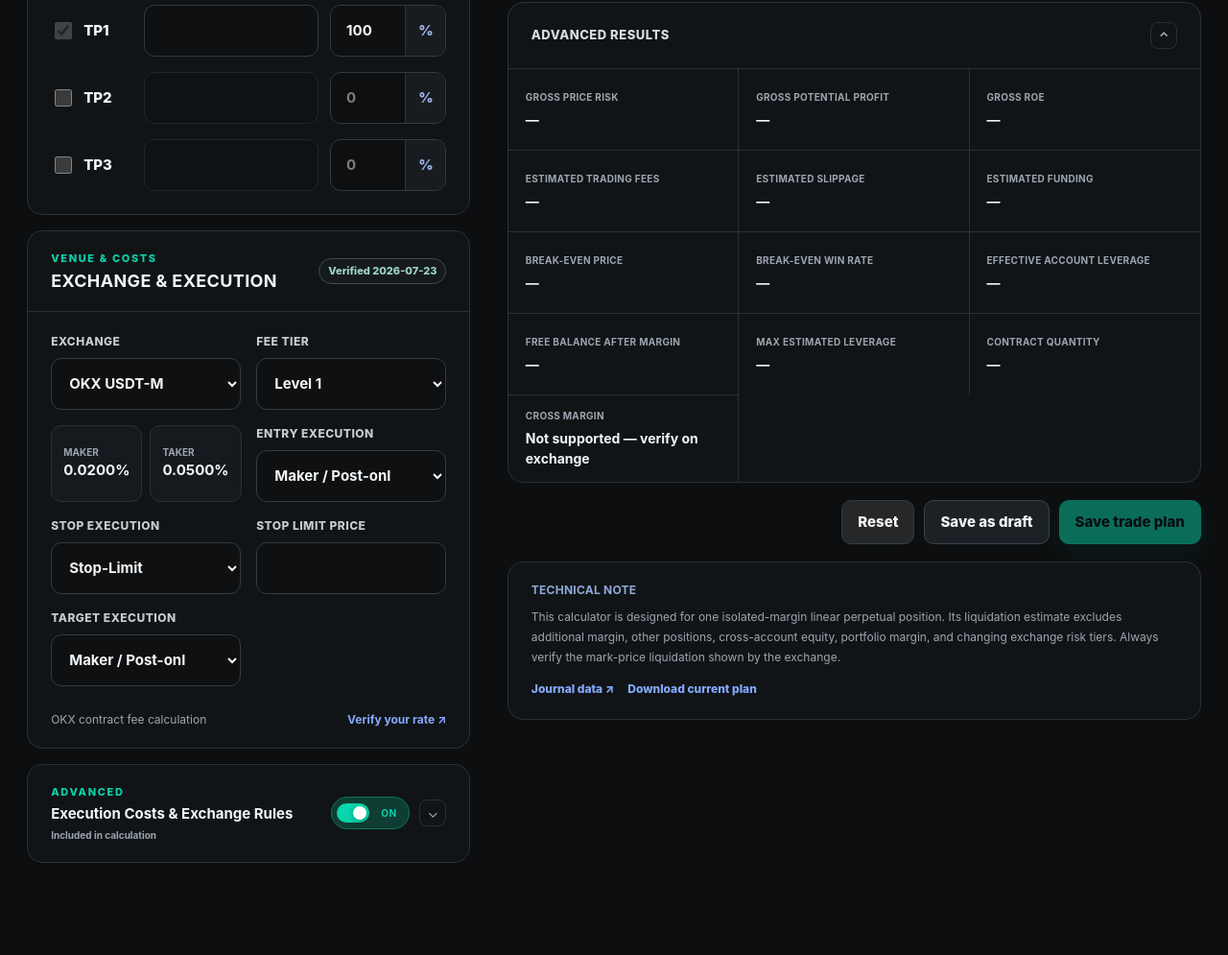
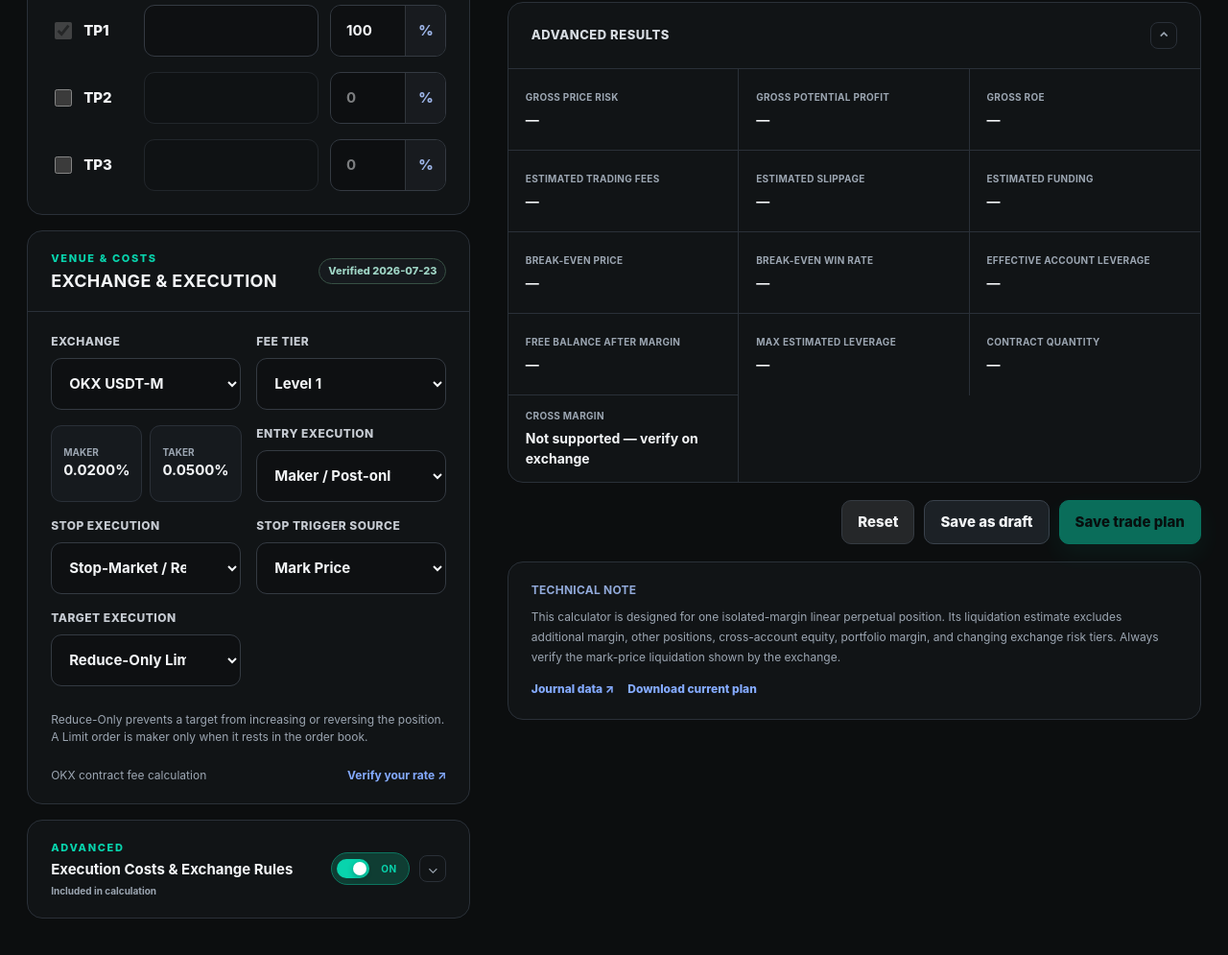
Before and after one commit to ridelrival/crypto-futures-trademath-pro, a website: page index.html in a window 1280 px wide. Shown: the part 787-1782 px from the top of the page at 96% size. Before the commit the page ends 1742 px from the top, so only its background shows below. Drawn offline with Linux system fonts and the light colour scheme.

Commit message:
Default to Post-Only entry, Reduce-Only TP, and Mark Stop-Market

```diff
--- a/app.js
+++ b/app.js
@@ -31,6 +31,7 @@
     takerFee: $("takerFee"),
     entryExecution: $("entryExecution"),
     stopExecution: $("stopExecution"),
+    stopTriggerSource: $("stopTriggerSource"),
     targetExecution: $("targetExecution"),
     entrySlippage: $("entrySlippage"),
     stopSlippage: $("stopSlippage"),
@@ -521,6 +522,7 @@
       entryPrice: numeric(elements.entryPrice.value),
       stopLoss: numeric(elements.stopLoss.value),
       stopOrderType: elements.stopExecution.value,
+      stopTriggerSource: elements.stopTriggerSource.value,
       stopLimitPrice: numeric(elements.stopLimitPrice.value),
       advancedEnabled,
       specsVerified: specsVerifiedForCalculation(),
--- a/i18n.js
+++ b/i18n.js
@@ -34,8 +34,15 @@
     takerRecommended: "Taker / Recommended",
     stopMarketRecommended: "Stop-Market / Recommended",
     stopLimit: "Stop-Limit",
+    stopTriggerSource: "Stop trigger source",
+    markPrice: "Mark Price",
+    lastPrice: "Last Price",
+    indexPrice: "Index Price",
     stopLimitPrice: "Stop limit price",
     targetExecution: "Target execution",
+    targetReduceOnlyLimit: "Reduce-Only Limit / Maker estimate",
+    targetReduceOnlyMarket: "Reduce-Only Market / Taker",
+    executionHelper: "Reduce-Only prevents a target from increasing or reversing the position. A Limit order is maker only when it rests in the order book.",
     makerFee: "Maker fee",
     takerFee: "Taker fee",
     verifyRate: "Verify your rate",
@@ -263,8 +270,15 @@
     takerRecommended: "Taker / Disarankan",
     stopMarketRecommended: "Stop-Market / Disarankan",
     stopLimit: "Stop-Limit",
+    stopTriggerSource: "Sumber trigger stop",
+    markPrice: "Mark Price",
+    lastPrice: "Last Price",
+    indexPrice: "Index Price",
     stopLimitPrice: "Harga limit stop",
     targetExecution: "Eksekusi target",
+    targetReduceOnlyLimit: "Reduce-Only Limit / Estimasi maker",
+    targetReduceOnlyMarket: "Reduce-Only Market / Taker",
+    executionHelper: "Reduce-Only mencegah target menambah atau membalik posisi. Limit order hanya menjadi maker ketika menunggu di order book.",
     makerFee: "Fee maker",
     takerFee: "Fee taker",
     verifyRate: "Verifikasi tarif Anda",
@@ -492,8 +506,15 @@
     takerRecommended: "テイカー / 推奨",
     stopMarketRecommended: "ストップ成行 / 推奨",
     stopLimit: "ストップ指値",
+    stopTriggerSource: "ストップのトリガー価格",
+    markPrice: "マーク価格",
+    lastPrice: "最終価格",
+    indexPrice: "インデックス価格",
     stopLimitPrice: "ストップ指値価格",
     targetExecution: "利確約定",
+    targetReduceOnlyLimit: "Reduce-Only 指値 / メイカー見積り",
+    targetReduceOnlyMarket: "Reduce-Only 成行 / テイカー",
+    executionHelper: "Reduce-Only はターゲットによるポジションの増加や反転を防ぎます。指値注文は板に残った場合のみメイカーになります。",
     makerFee: "メイカー手数料",
     takerFee: "テイカー手数料",
     verifyRate: "実際の料率を確認",
--- a/index.html
+++ b/index.html
@@ -254,12 +254,21 @@
               <label class="field">
                 <span data-i18n="stopExecution">Stop execution</span>
                 <select id="stopExecution" name="stopExecution">
-                  <option value="stop-market" data-i18n="stopMarketRecommended">Stop-Market / Recommended</option>
-                  <option value="stop-limit" data-i18n="stopLimit" selected>Stop-Limit</option>
+                  <option value="stop-market" data-i18n="stopMarketRecommended" selected>Stop-Market / Recommended</option>
+                  <option value="stop-limit" data-i18n="stopLimit">Stop-Limit</option>
                 </select>
               </label>
 
-              <label id="stopLimitField" class="field">
+              <label class="field">
+                <span data-i18n="stopTriggerSource">Stop trigger source</span>
+                <select id="stopTriggerSource" name="stopTriggerSource">
+                  <option value="mark" data-i18n="markPrice" selected>Mark Price</option>
+                  <option value="last" data-i18n="lastPrice">Last Price</option>
+                  <option value="index" data-i18n="indexPrice">Index Price</option>
+                </select>
+              </label>
+
+              <label id="stopLimitField" class="field is-hidden">
                 <span data-i18n="stopLimitPrice">Stop limit price</span>
                 <span class="input-shell">
                   <input id="stopLimitPrice" name="stopLimitPrice" type="text" value="" inputmode="decimal" autocomplete="off" />
@@ -269,8 +278,8 @@
               <label class="field">
                 <span data-i18n="targetExecution">Target execution</span>
                 <select id="targetExecution" name="targetExecution">
-                  <option value="maker" data-i18n="makerPostOnly" selected>Maker / Post-only</option>
-                  <option value="taker" data-i18n="takerMarket">Taker / Market</option>
+                  <option value="maker" data-i18n="targetReduceOnlyLimit" selected>Reduce-Only Limit / Maker estimate</option>
+                  <option value="taker" data-i18n="targetReduceOnlyMarket">Reduce-Only Market / Taker</option>
                 </select>
               </label>
             </div>
@@ -291,6 +300,10 @@
                 </span>
               </label>
             </div>
+
+            <p class="helper" data-i18n="executionHelper">
+              Reduce-Only prevents a target from increasing or reversing the position. A Limit order is maker only when it rests in the order book.
+            </p>
 
             <p class="source-note">
               <span id="feeSourceText">OKX contract fee calculation</span>
--- a/sw.js
+++ b/sw.js
@@ -1,6 +1,6 @@
 "use strict";
 
-const CACHE_NAME = "crypto-futures-trademath-v6";
+const CACHE_NAME = "crypto-futures-trademath-v7";
 const APP_SHELL = [
   "./",
   "./index.html",
```
Also changed, not shown: README.md.
